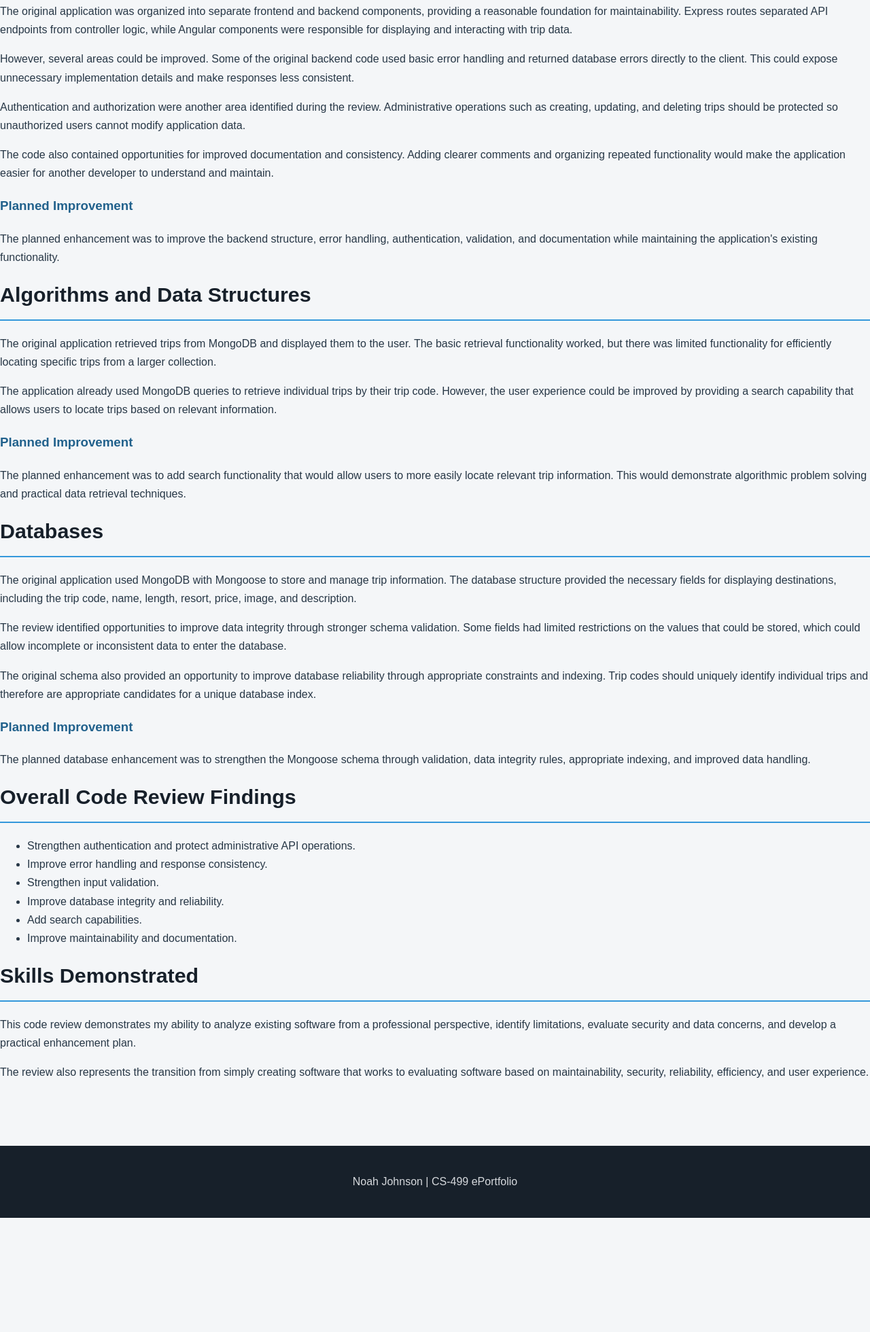
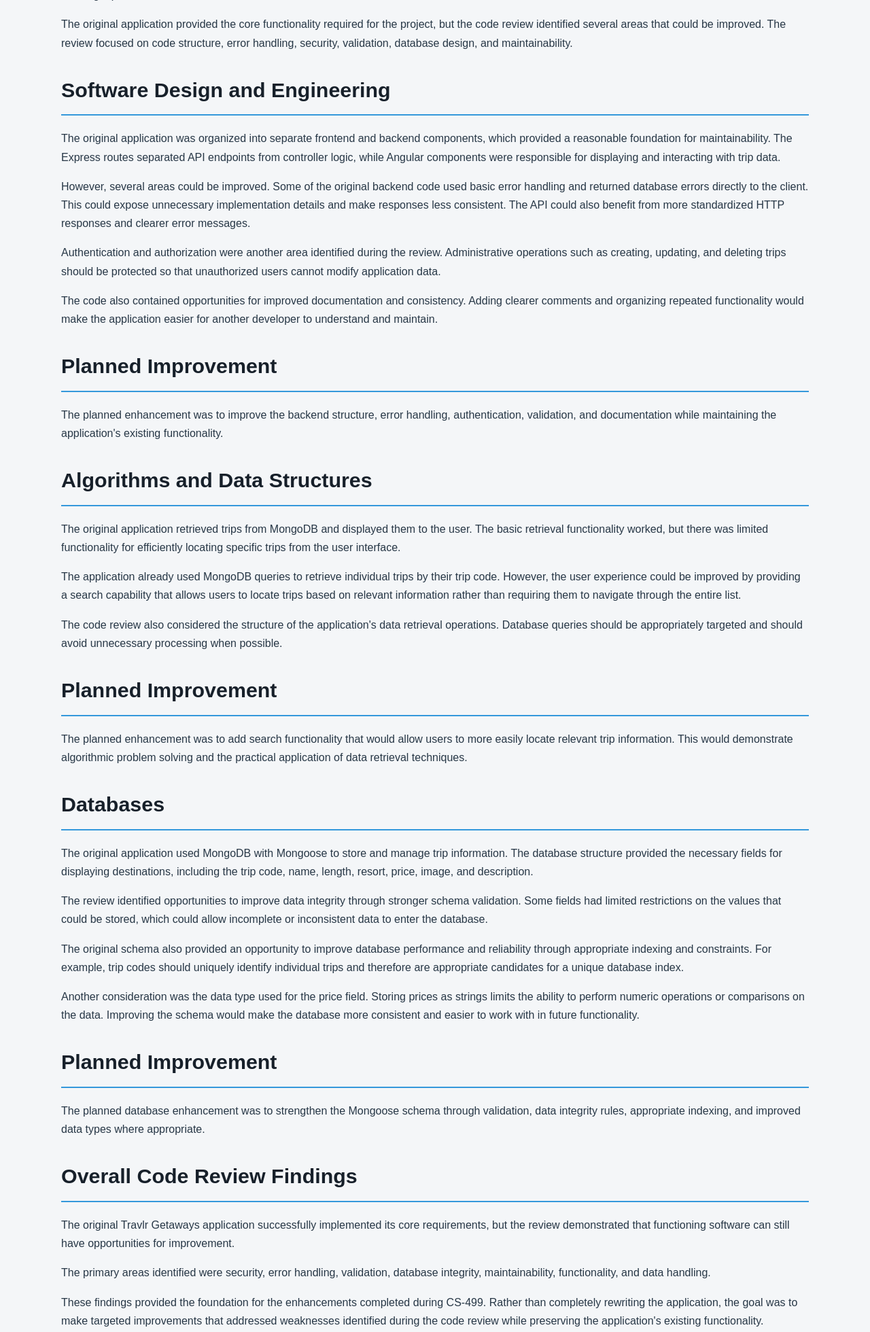
Before and after one commit to NoahJohnson2121/CS-499-ePortfolio, a plain HTML site: page original-code-review.html in a window 1280 px wide. Shown: the part 561-2521 px from the top of the page at 68% size. Before the commit the page ends 2353 px from the top, so only its background shows below. Drawn offline with Linux system fonts and the light colour scheme.

Commit message:
Update original-code-review.html

```diff
--- a/original-code-review.html
+++ b/original-code-review.html
@@ -10,70 +10,78 @@
 <body>
 
     <header>
-    <div class="header-inner">
-        <h1>Original Travlr Getaways Code Review</h1>
-        <p>Noah Johnson | Computer Science CS-499</p>
+        <div class="container">
+            <h1>Noah Johnson</h1>
+            <p>CS-499 Computer Science ePortfolio</p>
+
+            <nav>
+                <a href="/CS-499-ePortfolio/">Home</a>
+                <a href="/CS-499-ePortfolio/original-code-review.html">Original Code Review</a>
+                <a href="/CS-499-ePortfolio/milestone-two-review.html">Software Engineering</a>
+                <a href="/CS-499-ePortfolio/milestone-three-review.html">Algorithms & Data Structures</a>
+                <a href="/CS-499-ePortfolio/milestone-four-review.html">Databases</a>
+            </nav>
         </div>
     </header>
 
-<nav>
-    <div class="nav-inner">
-        <a href="index.html">Home</a>
-        <a href="original-code-review.html">Original Code Review</a>
-        <a href="milestone-two-review.html">Software Engineering</a>
-        <a href="milestone-three-review.html">Algorithms &amp; Data Structures</a>
-        <a href="milestone-four-review.html">Databases</a>
-    </div>
-</nav>
+    <main class="container">
 
-<main>
+        <section class="hero">
+            <h2>Original Travlr Getaways Code Review</h2>
+            <p>Noah Johnson | CS-499</p>
+        </section>
 
-<section class="card">
-
+        <section>
             <h2>Overview</h2>
 
             <p>
-        The Travlr Getaways application was originally developed as part of
-        CS-465 Full Stack Development. It is a full-stack travel application
-        that uses Angular for the client-side interface, Node.js and Express
-        for the backend API, and MongoDB for data storage.
+                The Travlr Getaways application was originally developed as part
+                of CS-465 Full Stack Development. It is a full-stack travel
+                application that uses Angular for the client-side interface,
+                Node.js and Express for the backend API, and MongoDB for data
+                storage.
             </p>
 
             <p>
                 The application allows users to browse available trips, while
-        authenticated users can perform administrative functions such as
-        adding, updating, and deleting trip information.
+                authenticated users can perform administrative functions such
+                as adding, updating, and deleting trip information.
             </p>
 
             <p>
-        The original application provided the core functionality required
-        for the project, but the code review identified several areas that
-        could be improved. The review focused on code structure, error
-        handling, security, validation, database design, and maintainability.
+                The original application provided the core functionality
+                required for the project, but the code review identified
+                several areas that could be improved. The review focused on
+                code structure, error handling, security, validation,
+                database design, and maintainability.
             </p>
+        </section>
 
+        <section>
             <h2>Software Design and Engineering</h2>
 
             <p>
-        The original application was organized into separate frontend and
-        backend components, providing a reasonable foundation for
-        maintainability. Express routes separated API endpoints from
-        controller logic, while Angular components were responsible for
-        displaying and interacting with trip data.
+                The original application was organized into separate frontend
+                and backend components, which provided a reasonable foundation
+                for maintainability. The Express routes separated API endpoints
+                from controller logic, while Angular components were responsible
+                for displaying and interacting with trip data.
             </p>
 
             <p>
                 However, several areas could be improved. Some of the original
-        backend code used basic error handling and returned database errors
-        directly to the client. This could expose unnecessary implementation
-        details and make responses less consistent.
+                backend code used basic error handling and returned database
+                errors directly to the client. This could expose unnecessary
+                implementation details and make responses less consistent.
+                The API could also benefit from more standardized HTTP responses
+                and clearer error messages.
             </p>
 
             <p>
-        Authentication and authorization were another area identified during
-        the review. Administrative operations such as creating, updating,
-        and deleting trips should be protected so unauthorized users cannot
-        modify application data.
+                Authentication and authorization were another area identified
+                during the review. Administrative operations such as creating,
+                updating, and deleting trips should be protected so that
+                unauthorized users cannot modify application data.
             </p>
 
             <p>
@@ -82,82 +90,124 @@
                 functionality would make the application easier for another
                 developer to understand and maintain.
             </p>
+        </section>
 
-    <h3>Planned Improvement</h3>
+        <section>
+            <h2>Planned Improvement</h2>
 
             <p>
-        The planned enhancement was to improve the backend structure, error
-        handling, authentication, validation, and documentation while
-        maintaining the application's existing functionality.
+                The planned enhancement was to improve the backend structure,
+                error handling, authentication, validation, and documentation
+                while maintaining the application's existing functionality.
             </p>
+        </section>
 
+        <section>
             <h2>Algorithms and Data Structures</h2>
 
             <p>
-        The original application retrieved trips from MongoDB and displayed
-        them to the user. The basic retrieval functionality worked, but
-        there was limited functionality for efficiently locating specific
-        trips from a larger collection.
+                The original application retrieved trips from MongoDB and
+                displayed them to the user. The basic retrieval functionality
+                worked, but there was limited functionality for efficiently
+                locating specific trips from the user interface.
             </p>
 
             <p>
-        The application already used MongoDB queries to retrieve individual
-        trips by their trip code. However, the user experience could be
-        improved by providing a search capability that allows users to
-        locate trips based on relevant information.
+                The application already used MongoDB queries to retrieve
+                individual trips by their trip code. However, the user
+                experience could be improved by providing a search capability
+                that allows users to locate trips based on relevant information
+                rather than requiring them to navigate through the entire list.
             </p>
 
-    <h3>Planned Improvement</h3>
+            <p>
+                The code review also considered the structure of the application's
+                data retrieval operations. Database queries should be appropriately
+                targeted and should avoid unnecessary processing when possible.
+            </p>
+        </section>
+
+        <section>
+            <h2>Planned Improvement</h2>
 
             <p>
-        The planned enhancement was to add search functionality that would
-        allow users to more easily locate relevant trip information. This
-        would demonstrate algorithmic problem solving and practical data
-        retrieval techniques.
+                The planned enhancement was to add search functionality that
+                would allow users to more easily locate relevant trip information.
+                This would demonstrate algorithmic problem solving and the
+                practical application of data retrieval techniques.
             </p>
+        </section>
 
+        <section>
             <h2>Databases</h2>
 
             <p>
-        The original application used MongoDB with Mongoose to store and
-        manage trip information. The database structure provided the
-        necessary fields for displaying destinations, including the trip
-        code, name, length, resort, price, image, and description.
+                The original application used MongoDB with Mongoose to store
+                and manage trip information. The database structure provided
+                the necessary fields for displaying destinations, including
+                the trip code, name, length, resort, price, image, and
+                description.
             </p>
 
             <p>
                 The review identified opportunities to improve data integrity
                 through stronger schema validation. Some fields had limited
-        restrictions on the values that could be stored, which could allow
-        incomplete or inconsistent data to enter the database.
+                restrictions on the values that could be stored, which could
+                allow incomplete or inconsistent data to enter the database.
             </p>
 
             <p>
-        The original schema also provided an opportunity to improve database
-        reliability through appropriate constraints and indexing. Trip
-        codes should uniquely identify individual trips and therefore are
+                The original schema also provided an opportunity to improve
+                database performance and reliability through appropriate
+                indexing and constraints. For example, trip codes should
+                uniquely identify individual trips and therefore are
                 appropriate candidates for a unique database index.
             </p>
 
-    <h3>Planned Improvement</h3>
+            <p>
+                Another consideration was the data type used for the price
+                field. Storing prices as strings limits the ability to perform
+                numeric operations or comparisons on the data. Improving the
+                schema would make the database more consistent and easier to
+                work with in future functionality.
+            </p>
+        </section>
+
+        <section>
+            <h2>Planned Improvement</h2>
 
             <p>
                 The planned database enhancement was to strengthen the Mongoose
                 schema through validation, data integrity rules, appropriate
-        indexing, and improved data handling.
+                indexing, and improved data types where appropriate.
+            </p>
+        </section>
+
+        <section>
+            <h2>Overall Code Review Findings</h2>
+
+            <p>
+                The original Travlr Getaways application successfully implemented
+                its core requirements, but the review demonstrated that functioning
+                software can still have opportunities for improvement.
             </p>
 
-    <h2>Overall Code Review Findings</h2>
+            <p>
+                The primary areas identified were security, error handling,
+                validation, database integrity, maintainability, functionality,
+                and data handling.
+            </p>
 
-    <ul>
-        <li>Strengthen authentication and protect administrative API operations.</li>
-        <li>Improve error handling and response consistency.</li>
-        <li>Strengthen input validation.</li>
-        <li>Improve database integrity and reliability.</li>
-        <li>Add search capabilities.</li>
-        <li>Improve maintainability and documentation.</li>
-    </ul>
+            <p>
+                These findings provided the foundation for the enhancements
+                completed during CS-499. Rather than completely rewriting the
+                application, the goal was to make targeted improvements that
+                addressed weaknesses identified during the code review while
+                preserving the application's existing functionality.
+            </p>
+        </section>
 
+        <section>
             <h2>Skills Demonstrated</h2>
 
             <p>
@@ -168,17 +218,19 @@
             </p>
 
             <p>
-        The review also represents the transition from simply creating
-        software that works to evaluating software based on maintainability,
-        security, reliability, efficiency, and user experience.
+                It also demonstrates the transition from simply creating
+                software that works to evaluating software based on
+                maintainability, security, reliability, efficiency, and
+                user experience.
             </p>
-
         </section>
 
     </main>
 
     <footer>
-    <p>Noah Johnson | CS-499 ePortfolio</p>
+        <div class="container">
+            <p>Noah Johnson | CS-499 Computer Science ePortfolio</p>
+        </div>
     </footer>
 
 </body>
```
Lines whose indentation alone changed are shown as unchanged.
